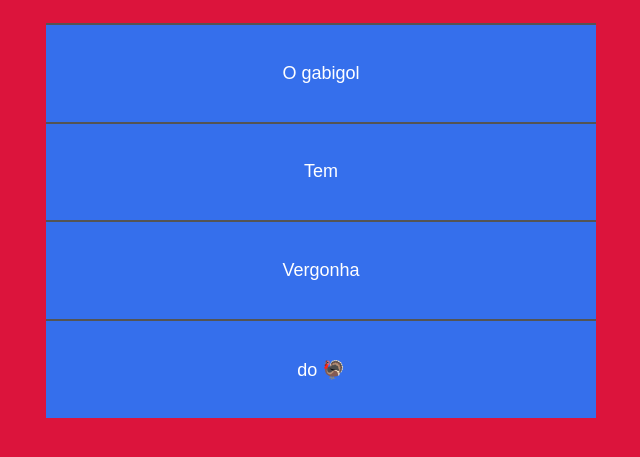
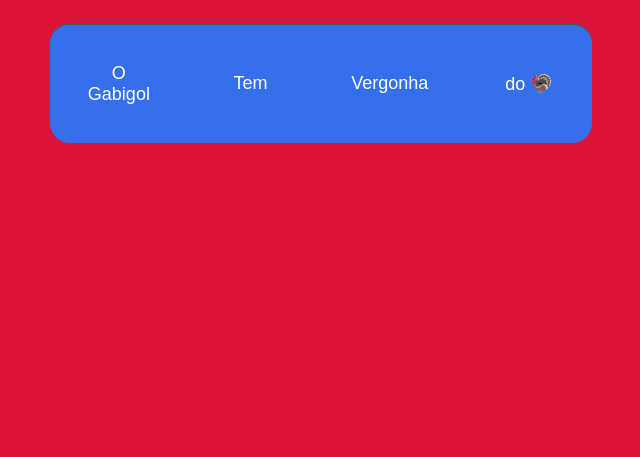
Before and after one commit to KleitaoDaMassa/3j-2024, a plain HTML site: page index.html in a window 1280 px wide. Shown: the part 75-532 px from the top of the page, without its empty margins (319-959 px from the left). Drawn offline with Linux system fonts and the light colour scheme.

Commit message:
aula dia 03/05

```diff
--- a/index.html
+++ b/index.html
@@ -10,7 +10,7 @@
     <section class="conteudo-principal">
         <h2 class="titulo-principal">Meus objetivos do ano</h2>
         <div class="botoes">
-            <button class="botao">O gabigol</button>
+            <button class="botao">O Gabigol</button>
             <button class="botao">Tem</button>
             <button class="botao">Vergonha</button>
             <button class="botao">do 🦃</button>
--- a/style.css
+++ b/style.css
@@ -40,14 +40,33 @@
     padding: 1cm;
     border-bottom:4px #5FFF57;
     border-left:2px #ffffff;
-    border-right:2px #FFFFFF;
+    border-right:2px #ffffff;
 
 }
 
-.botao :first-child{
-    border-radius: 20px 20px 0px 0px;
+.botoes{
+    display: block;
 }
 
-.botao :last-child{
+.botao:first-child{
+    border-radius: 20px 0px 0px 20px;
+}
+
+.botao:last-child{
     border-radius: 0px 0px 20px 20px;
 }
+
+@media screen and (min-width: 700px){
+    .botoes{
+        display: flex;
+    }
+
+    .botao:first-child{
+        border-radius: 20px 0px 0px 20px;
+    }
+
+    .botao:last-child{
+        border-radius: 0px 20px 20px 0px    ;
+    }
+
+}
```
